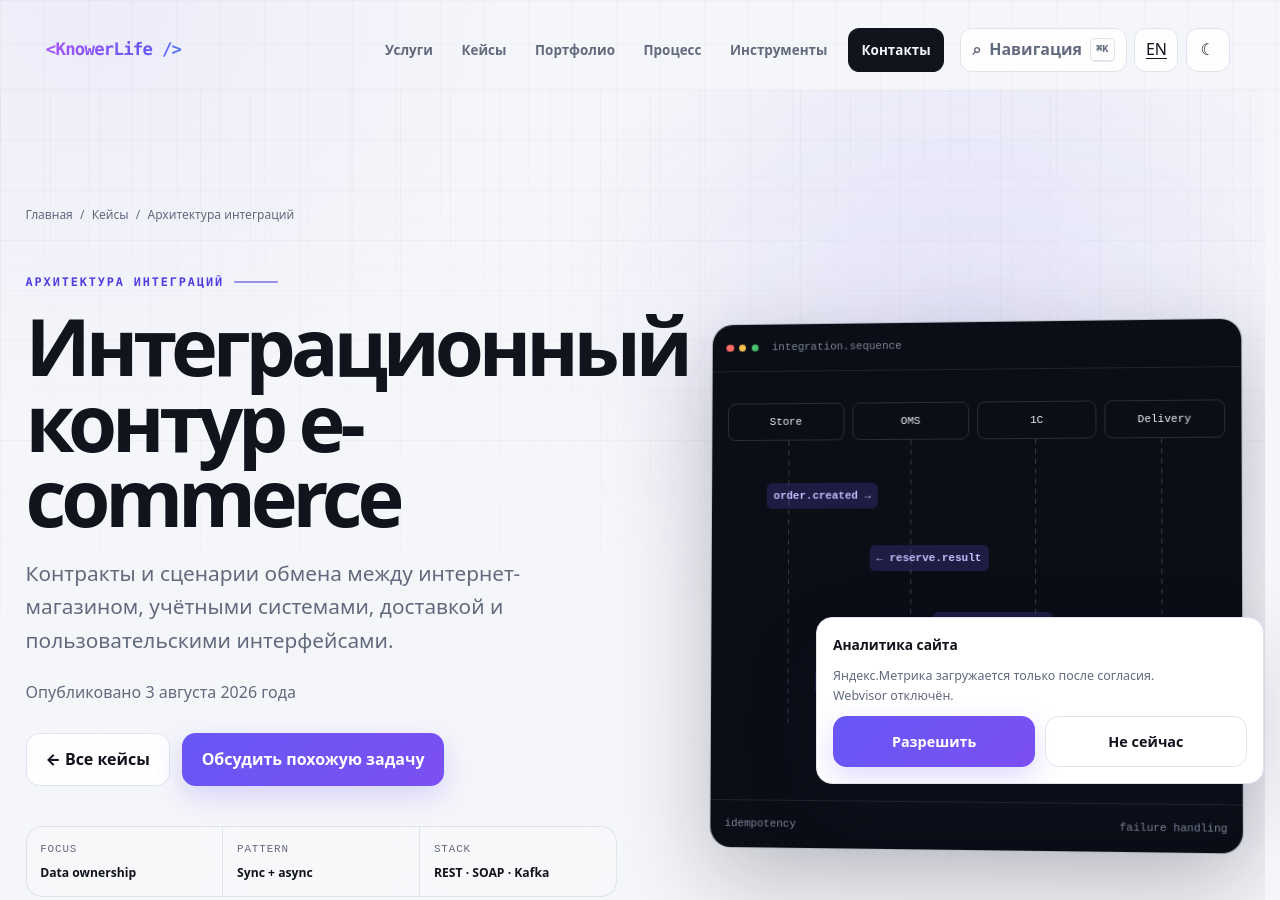
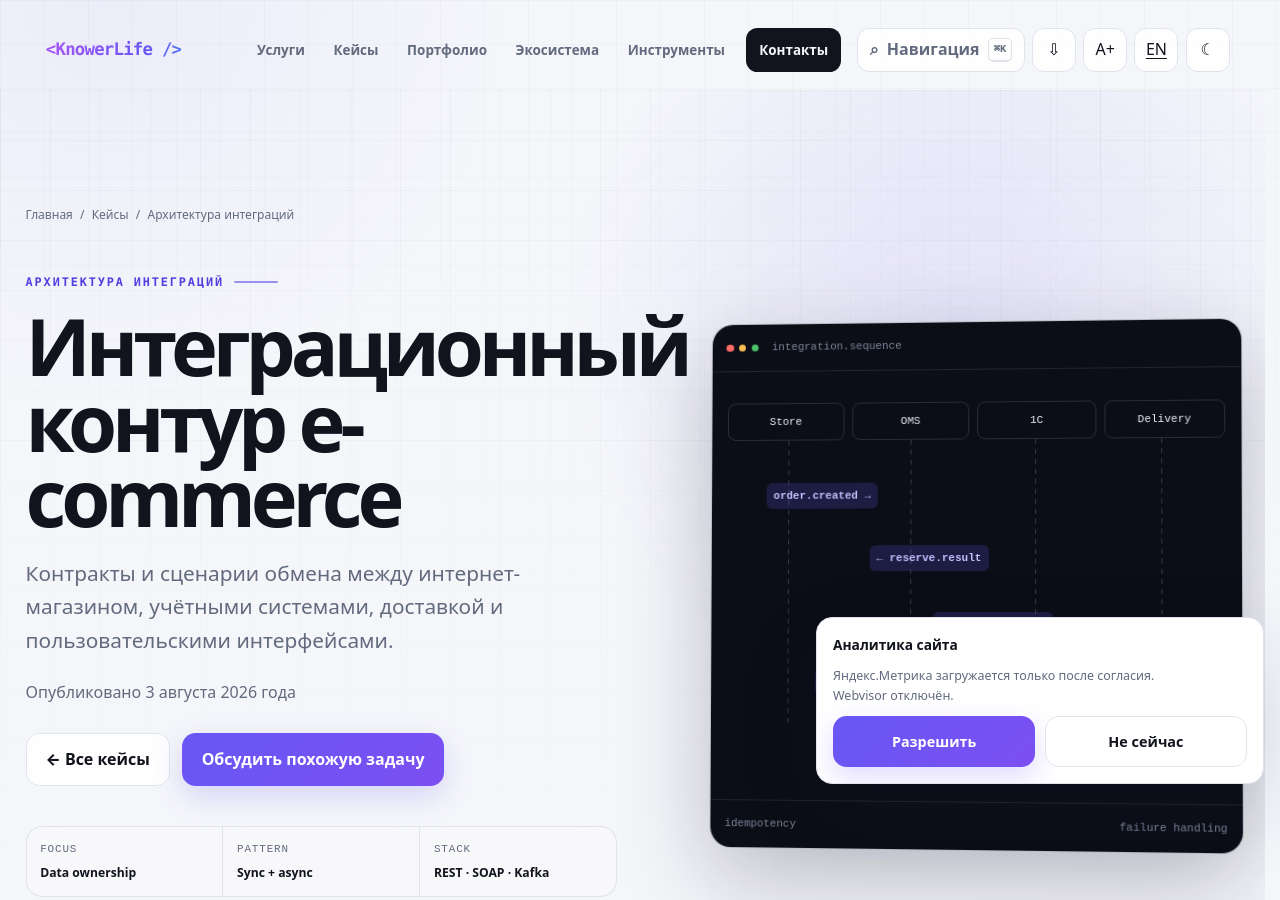
Before and after one commit to KnowerLife/knowerlife, a website: page cases/integrations/index.html in a window 1280 px wide. Shown: the top 900 px of the page. Drawn offline with Linux system fonts and the light colour scheme.

Commit message:
Add files via upload

```diff
--- a/cases/integrations/index.html
+++ b/cases/integrations/index.html
@@ -50,11 +50,11 @@
 <li><a data-section-link="" href="../../#services">Услуги</a></li>
 <li><a data-section-link="" href="../../#cases">Кейсы</a></li>
 <li><a data-section-link="" href="../../#portfolio">Портфолио</a></li>
-<li><a data-section-link="" href="../../#process">Процесс</a></li>
+<li><a data-section-link="" href="../../#ecosystem">Экосистема</a></li>
 <li><a href="../../tools/">Инструменты</a></li>
 <li><a data-section-link="" href="../../#contact">Контакты</a></li>
 </ul>
-<div class="nav-actions" data-nav-actions="">
+<div class="nav-actions" data-nav-actions=""><button aria-label="Install KnowerLife" class="icon-button" data-install-app hidden title="Install app" type="button">⇩</button><button aria-label="Enhanced accessibility" aria-pressed="false" class="icon-button" data-accessibility-toggle title="Enhanced accessibility" type="button">A+</button>
 <a aria-label="English version" class="icon-button" href="../../en/" hreflang="en" lang="en">EN</a>
 <button aria-label="Переключить тему" class="icon-button" data-theme-toggle="" title="Переключить тему" type="button">☾</button>
 <button aria-controls="main-navigation" aria-expanded="false" aria-label="Открыть меню" class="menu-button" data-menu-button="" type="button">☰</button>
```
